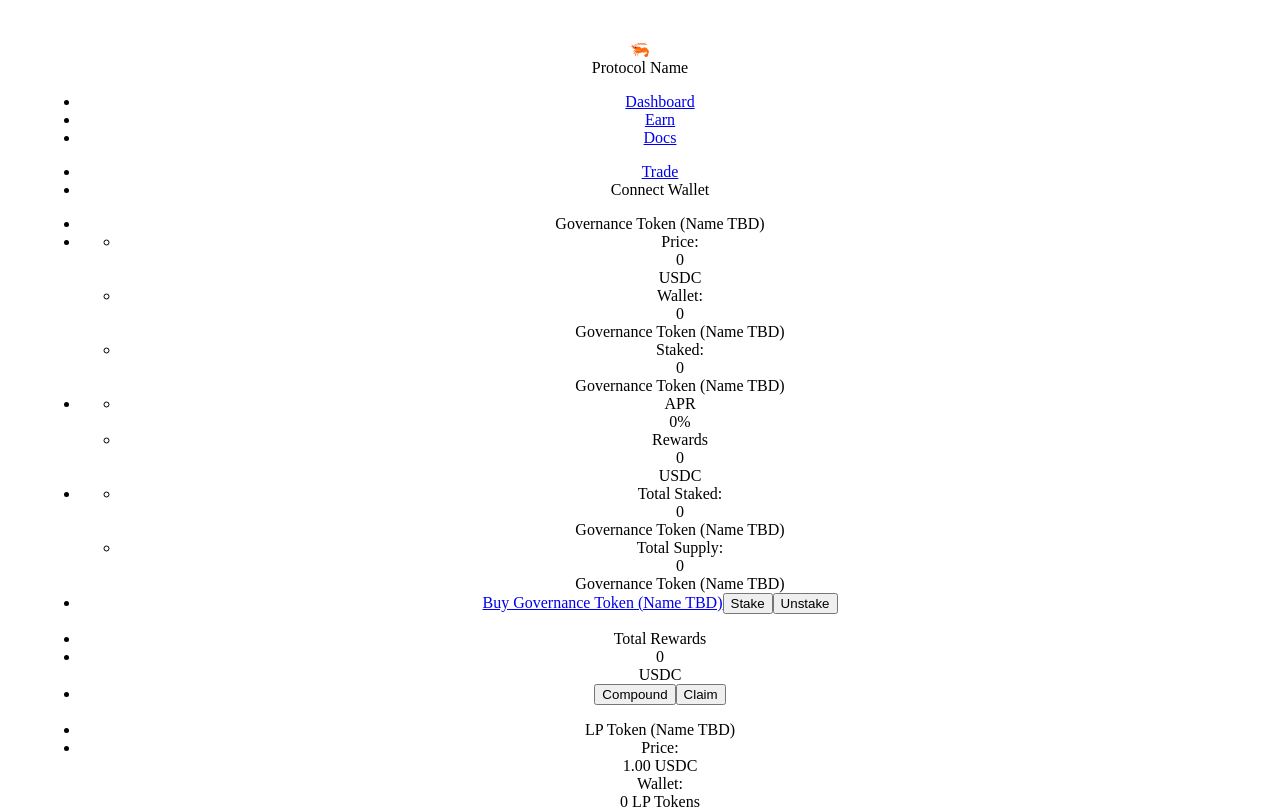
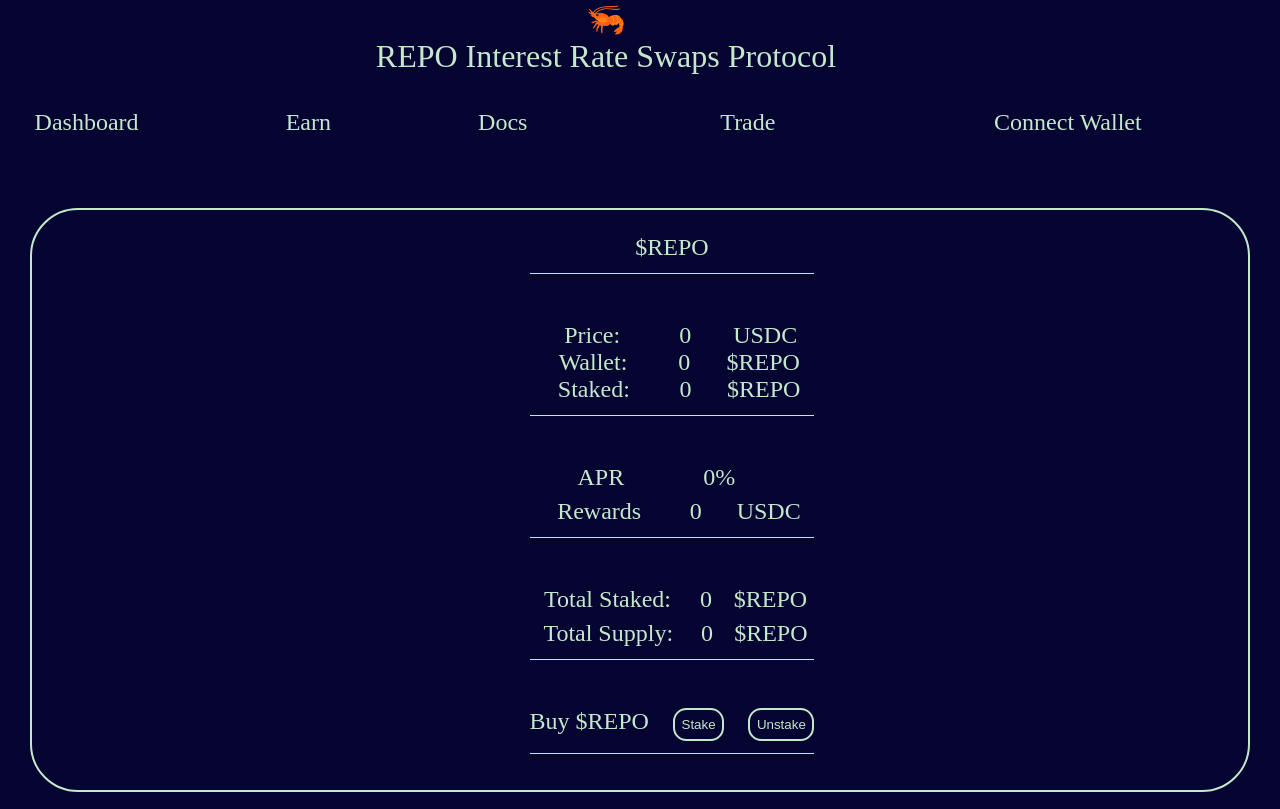
Before and after one commit to sebidelamata/defiInterestRateSwapsFrontend, a React (Vite) app: page /earn in a window 1280 px wide. Shown: the top 809 px of the page. Built offline with nearby package versions, Linux system fonts and the light colour scheme.

Commit message:
added css stuff

```diff
--- a/src/App.css
+++ b/src/App.css
@@ -1,44 +1,62 @@
 #root {
-  max-width: 1280px;
-  margin: 0 auto;
-  padding: 2rem;
+  max-width: 100vw;
+  margin: 0;
+  padding: 0rem;
   text-align: center;
+  --color-1: rgb(6, 5, 50);
+  --color-2: rgb(196, 232, 203);
+  --color-3: rgb(181, 168, 68);
+  background-color: var(--color-1);
+  color: var(--color-2);
+  width: 100vw;
+  display: grid;
+  font-size: x-large;
 }
 
-.logo {
-  height: 6em;
-  padding: 1.5em;
-  will-change: filter;
-  transition: filter 300ms;
-}
-.logo:hover {
-  filter: drop-shadow(0 0 2em #646cffaa);
-}
-.logo.react:hover {
-  filter: drop-shadow(0 0 2em #61dafbaa);
+body{
+  margin: 0;
+  padding: 0;
+  display: grid;
+  align-items: center;
+  justify-content: center;
 }
 
-@keyframes logo-spin {
-  from {
-    transform: rotate(0deg);
-  }
-  to {
-    transform: rotate(360deg);
-  }
+ul{
+  list-style: none;
+  list-style-type: none;
+  padding: 0;
+  text-decoration: none;
 }
 
-@media (prefers-reduced-motion: no-preference) {
-  a:nth-of-type(2) .logo {
-    animation: logo-spin infinite 20s linear;
-  }
+a{
+  text-decoration: none;
+  color: var(--color-2);
 }
+
+a:active{
+  text-decoration: none;
+  color: var(--color-2);
+}
+
+button{
+  background-color: var(--color-1);
+  color: var(--color-2);
+  padding: min(0.5em);
+  border-radius: min(1em);
+  border-color: var(--color-2);
+  border-width: 2px;
+  border-style: solid;
+  transition: color 0.6s, border-color 0.6s;
+}
+
+button:hover{
+  color: var(--color-3);
+  border-color: var(--color-3);
+}
+
 
 .card {
   padding: 2em;
-}
-
-.read-the-docs {
-  color: #888;
 }
 
 .horizontal-slider {
@@ -78,3 +96,190 @@
   height: 10px;
   line-height: 38px;
 }
+
+.homepage,
+.earn-page{
+  display: grid;
+  grid-template-rows: repeat(4, auto);
+  gap: min(2em);
+  justify-content: center;
+  align-items: center;
+  width: 100vw;
+}
+
+.protocol-name-and-logo{
+  grid-area: protocol-name-and-logo;
+  font-size: xx-large;
+}
+
+.nav-bar-link-list-center{
+  grid-area: nav-bar-link-list-center;
+  align-items: center;
+  width: 50vw;
+  display: grid;
+  grid-template-columns: repeat(3, auto);
+}
+
+.nav-bar-link-list-right{
+  grid-area: nav-bar-link-list-right;
+  align-items: center;
+  width: 50vw;
+  display: grid;
+  grid-template-columns: repeat(2, auto);
+}
+
+.nav-bar{
+  display: grid;
+  grid-template-areas: "protocol-name-and-logo protocol-name-and-logo"
+    "nav-bar-link-list-center nav-bar-link-list-right";
+  grid-template-rows: auto auto;
+  gap: min(10px);
+  justify-content: center;
+  align-items: center;
+  width: 90vw;
+}
+
+.stats-title{
+  font-size: xx-large;
+}
+
+.earn-lp-token-modal{
+  margin-bottom: min(5svh);
+}
+
+.overview-modal,
+.total-stats-modal,
+.earn-gov-token-modal,
+.earn-lp-token-modal,
+.total-rewards-modal{
+  display: grid;
+  justify-content: center;
+  align-items: center;
+  grid-template-rows: repeat(2, auto);
+  border-radius: 2em;
+  border-width: 2px;
+  border-style: solid;
+  width: 90vw;
+  gap: min(0.5em);
+}
+
+.overview-modal-title{
+  font-size: x-large;
+}
+
+.total-stats-modal{
+  margin-bottom: 5svh;
+}
+
+.earn-gov-token-modal,
+.total-rewards-modal,
+.earn-lp-token-modal{
+  padding-left: 5vw;
+}
+
+.earn-gov-token-modal-subsection-list{
+  display: grid;
+  gap: min(2em);
+  width: 90vw;
+  align-items: center;
+  justify-content: center;
+}
+
+.earn-gov-token-modal-subsection-list>li{
+  display: grid;
+  border-bottom-width: 1px;
+  border-bottom-style: solid;
+  border-bottom-color: var(--color-2);
+  padding-bottom: min(0.5em);
+}
+
+.price-wallet-staked-list-item,
+.apr-rewards-list-item,
+.total-staked-supply-list-item{
+  display: grid;
+  grid-template-columns: repeat(2,auto);
+  gap: min(0.3em);
+}
+
+.price-wallet-staked-list-item-stat{
+  display: grid;
+  grid-template-columns: repeat(2, auto);
+  gap: min(0.3em);
+}
+
+.apr-rewards-list,
+.total-staked-supply-list{
+  display: grid;
+  grid-template-rows: repeat(2,auto);
+  gap: min(0.3em);
+}
+
+.apr-rewards-list-item-amount,
+.total-staked-amount,
+.total-supply-amount{
+  display: grid;
+  grid-template-columns: repeat(2, auto);
+  gap: min(0.3em);
+}
+
+.earn-gov-modal-bottom{
+  display: grid;
+  grid-template-columns: repeat(3, auto);
+  gap: min(1em);
+}
+
+.total-rewards-modal-list{
+  display: grid;
+  gap: min(0.5em);
+
+}
+
+.total-rewards-modal-list>li,
+.earn-lp-token-modal-list>li{
+  display: grid;
+  border-bottom-width: 1px;
+  border-bottom-style: solid;
+  border-bottom-color: var(--color-2);
+  padding-bottom: min(0.5em);
+
+}
+
+.total-rewards-modal-stats{
+  display: grid;
+  gap: min(0.5em);
+  grid-template-columns: repeat(2, auto);
+}
+
+.total-rewards-modal-buttons{
+  display: grid;
+  gap: min(0.5em);
+  grid-template-columns: repeat(2, auto);
+}
+
+.earn-lp-token-modal-list{
+  display: grid;
+  gap: min(0.5em);
+}
+
+.earn-lp-price-wallet-staked{
+  display: grid;
+  grid-template-rows: repeat(3, auto);
+  gap: min(0.5em);
+}
+
+.earn-lp-price,
+.earn-lp-wallet,
+.earn-lp-staked,
+.earn-lp-apr,
+.earn-lp-rewards,
+.earn-lp-total-staked,
+.earn-lp-total-supply,
+.earn-lp-modal-buttons,
+.overview-stats-item,
+.overview-stats-item-stat,
+.total-stats-modal-stats-item,
+.total-stats-modal-item-stat{
+  display: grid;
+  grid-template-columns: repeat(2, auto);
+  gap: min(0.5em);
+}
--- a/src/App.jsx
+++ b/src/App.jsx
@@ -6,12 +6,12 @@ import TotalStatsModal from './components/TotalStatsModal'
 function App() {
 
   return (
-    <>
+    <div className='homepage'>
       <Navbar className="nav-bar"/>
       <div className='stats-title'>Stats</div>
       <OverviewModal />
       <TotalStatsModal />
-    </>
+    </div>
   )
 }
 
--- a/src/Earn.jsx
+++ b/src/Earn.jsx
@@ -5,12 +5,12 @@ import EarnLPTokenModal from "./components/EarnLPTokenModal"
 
 const Earn = () => {
     return(
-        <>
+        <div className="earn-page">
             <Navbar></Navbar>
             <EarnGovTokenModal/>
             <TotalRewards/>
             <EarnLPTokenModal/>
-        </>
+        </div>
     )
 }
 
--- a/src/ErrorPage.jsx
+++ b/src/ErrorPage.jsx
@@ -1,8 +1,10 @@
 import { Link } from "react-router-dom";
+import Navbar from "./components/Navbar";
 
 const ErrorPage = () => {
   return (
     <div>
+      <Navbar className="nav-bar"></Navbar>
       <h1>Oh no, this route doesn't exist!</h1>
       <Link to="/">
         You can go back to the home page by clicking here, though!
--- a/src/components/EarnGovTokenModal.jsx
+++ b/src/components/EarnGovTokenModal.jsx
@@ -6,7 +6,7 @@ const EarnGovTokenModal = () => {
             <ul className="earn-gov-token-modal-subsection-list">
                 <li className="earn-gov-token-modal-subsection-list-item">
                     <div className="earn-gov-token-modal-title">
-                        Governance Token (Name TBD)
+                        $REPO
                     </div>
                 </li>
                 <li className="earn-gov-token-modal-subsection-list-item">
@@ -26,7 +26,7 @@ const EarnGovTokenModal = () => {
                             </div>
                             <div className="price-wallet-staked-list-item-stat">
                                 <div className="price-wallet-staked-amount">0</div>
-                                <div className="price-wallet-staked-unit">Governance Token (Name TBD)</div>
+                                <div className="price-wallet-staked-unit">$REPO</div>
                             </div>
                         </li>
                         <li className="price-wallet-staked-list-item">
@@ -35,7 +35,7 @@ const EarnGovTokenModal = () => {
                             </div>
                             <div className="price-wallet-staked-list-item-stat">
                                 <div className="price-wallet-staked-amount">0</div>
-                                <div className="price-wallet-staked-unit">Governance Token (Name TBD)</div>
+                                <div className="price-wallet-staked-unit">$REPO</div>
                             </div>
                         </li>
                     </ul>
@@ -67,22 +67,22 @@ const EarnGovTokenModal = () => {
                             <div className="total-staked-title">Total Staked:</div>
                             <div className="total-staked-amount">
                                 <div className="total-staked-amount-amount">0</div>
-                                <div className="total-staked-amount-unit">Governance Token (Name TBD)</div>
+                                <div className="total-staked-amount-unit">$REPO</div>
                             </div>
                         </li>
                         <li className="total-staked-supply-list-item">
                             <div className="total-supply-title">Total Supply:</div>
                             <div className="total-supply-amount">
                                 <div className="total-supply-amount-amount">0</div>
-                                <div className="total-supply-amount-unit">Governance Token (Name TBD)</div>
+                                <div className="total-supply-amount-unit">$REPO</div>
                             </div>
                         </li>
                     </ul>
                 </li>
-                <li className="earn-gov-token-modal-subsection-list-item">
-                    <Link to={'https://app.uniswap.org/swap'} target="_blank" noreferrer="true">Buy Governance Token (Name TBD)</Link>
-                    <button className="earn-gov-token-modal-stake-button">Stake</button>
-                    <button className="earn-gov-token-modal-unstake-button">Unstake</button>
+                <li className="earn-gov-token-modal-subsection-list-item earn-gov-modal-bottom">
+                    <Link to={'https://app.uniswap.org/swap'} target="_blank" noreferrer="true" className="buy-repo">Buy $REPO</Link>
+                    <button className="earn-gov-token-modal-stake-button stake-repo" >Stake</button>
+                    <button className="earn-gov-token-modal-unstake-button unstake-repo">Unstake</button>
                 </li>
             </ul>
         </div>
--- a/src/components/EarnLPTokenModal.jsx
+++ b/src/components/EarnLPTokenModal.jsx
@@ -3,7 +3,7 @@ const EarnLPTokenModal = () => {
         <div className="earn-lp-token-modal">
             <ul className="earn-lp-token-modal-list">
                 <li className="earn-lp-token-title">
-                    LP Token (Name TBD)
+                    $RLP
                 </li>
                 <li className="earn-lp-price-wallet-staked">
                     <div className="earn-lp-price">
@@ -12,11 +12,11 @@ const EarnLPTokenModal = () => {
                     </div>
                     <div className="earn-lp-wallet">
                         <div className="earn-lp-wallet-title">Wallet:</div>
-                        <div className="earn-lp-wallet-amount">0 LP Tokens</div>
+                        <div className="earn-lp-wallet-amount">0 $RLP</div>
                     </div>
                     <div className="earn-lp-staked">
                         <div className="earn-lp-staked-title">Staked:</div>
-                        <div className="earn-lp-staked-amount">0 LP Tokens</div>
+                        <div className="earn-lp-staked-amount">0 $RLP</div>
                     </div>
                 </li>
                 <li className="earn-lp-apr-rewards">
@@ -32,16 +32,16 @@ const EarnLPTokenModal = () => {
                 <li className="earn-lp-total-staked-total-supply">
                     <div className="earn-lp-total-staked">
                         <div className="earn-lp-total-staked-title">Total Staked:</div>
-                        <div className="earn-lp-total-staked-amount">0 LP Tokens</div>
+                        <div className="earn-lp-total-staked-amount">0 $RLP</div>
                     </div>
                     <div className="earn-lp-total-supply">
                         <div className="earn-lp-total-supply-title">Title:</div>
-                        <div className="earn-lp-total-supply-amount">0 LP Tokens</div>
+                        <div className="earn-lp-total-supply-amount">0 $RLP</div>
                     </div>
                 </li>
                 <li className="earn-lp-modal-buttons">
-                    <button className="earn-lp-modal-buttons-buy-lp">Buy LP Tokens</button>
-                    <button className="earn-lp-modal-buttons-sell-lp">Sell LP Tokens</button>
+                    <button className="earn-lp-modal-buttons-buy-lp">Buy $RLP</button>
+                    <button className="earn-lp-modal-buttons-sell-lp">Sell $RLP</button>
                 </li>
             </ul>
         </div>
--- a/src/components/Navbar.jsx
+++ b/src/components/Navbar.jsx
@@ -2,13 +2,13 @@ import { Link } from "react-router-dom"
 
 const Navbar = () => {
     return(
-        < >
+        <div className="nav-bar">
             <div className="protocol-name-and-logo">
                 <div className="protocol-logo">
                     🦐
                 </div>
                 <div className="protocol-name">
-                    Protocol Name
+                    REPO Interest Rate Swaps Protocol
                 </div>
             </div>
             <ul className="nav-bar-link-list-center">
@@ -30,7 +30,7 @@ const Navbar = () => {
                     Connect Wallet
                 </li>
             </ul>
-        </>
+        </div>
     )
 }
 
```
Also changed, not shown: src/Trade.jsx (+7 -0 lines), src/components/TradeEntryModal.jsx (+22 -6 lines).
